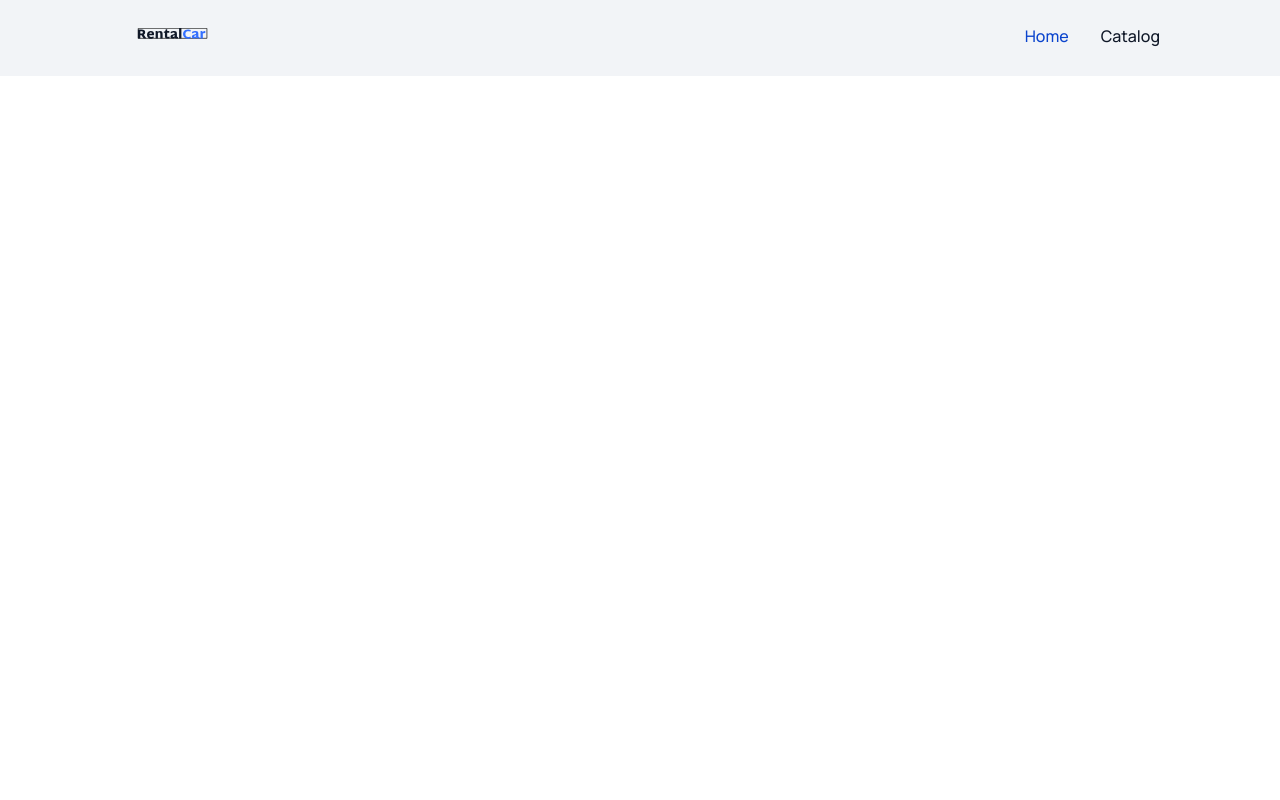
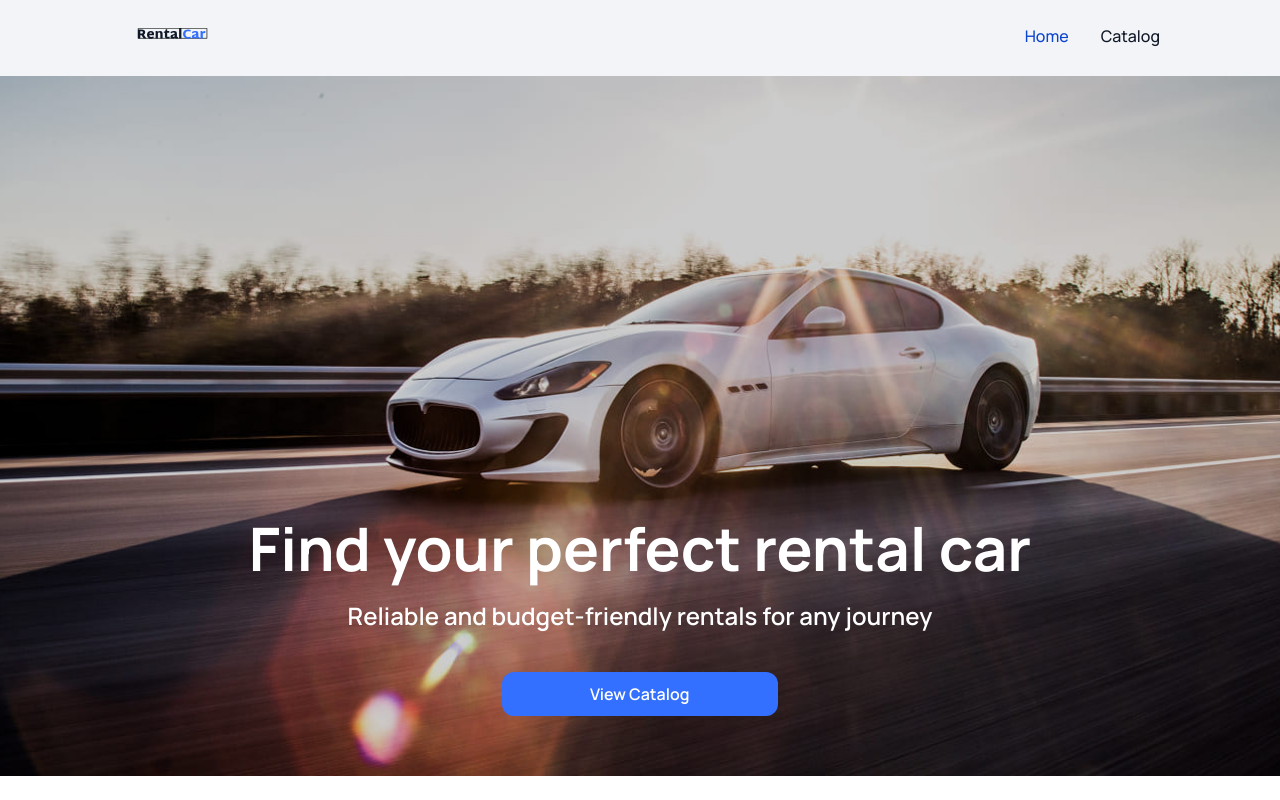
Before and after one commit to BokiiVlad/my-project-RentalCar, a React (Vite) app: page / in a window 1280 px wide. Built offline with nearby package versions, Linux system fonts and the light colour scheme.

Commit message:
created a button, added a part Hero

```diff
--- a/src/components/Button/Button.jsx
+++ b/src/components/Button/Button.jsx
@@ -1,3 +1,13 @@
-const Button = () => {};
+import clsx from "clsx";
+import style from "./Button.module.css";
+import { Link } from "react-router-dom";
+
+const Button = ({ to, className, children, ...rest }) => {
+  return (
+    <Link to={to} className={clsx(style.button, className)} {...rest}>
+      {children}
+    </Link>
+  );
+};
 
 export default Button;
--- a/src/components/Button/Button.module.css
+++ b/src/components/Button/Button.module.css
@@ -0,0 +1,18 @@
+.button {
+  border-radius: 12px;
+  padding: 12px 88px;
+  width: 276px;
+  height: 44px;
+  background-color: #3470ff;
+  color: #fff;
+  margin-left: auto;
+  margin-right: auto;
+  display: block;
+  font-weight: 600;
+  font-size: 16px;
+  line-height: 125%;
+}
+.button:hover {
+  background-color: #0b44cd;
+  color: #fff;
+}
--- /dev/null
+++ b/src/components/HeroSection/HeroSection.jsx
@@ -0,0 +1,16 @@
+import Button from "../Button/Button.jsx";
+import style from "./HeroSection.module.css";
+
+const HeroSection = () => {
+  return (
+    <div className={style.heroBox}>
+      <h1 className={style.title}>Find your perfect rental car</h1>
+      <p className={style.text}>
+        Reliable and budget-friendly rentals for any journey
+      </p>
+      <Button to={"/catalog"}>View Catalog</Button>
+    </div>
+  );
+};
+
+export default HeroSection;
--- /dev/null
+++ b/src/components/HeroSection/HeroSection.module.css
@@ -0,0 +1,24 @@
+.heroBox {
+  background-image: url(../../../assets/hero-photo-optimized.jpg);
+  padding-bottom: 60px;
+  padding-top: 436px;
+  background-repeat: no-repeat;
+  background-position: center;
+  background-size: cover;
+}
+.title {
+  margin-bottom: 16px;
+  font-weight: 700;
+  font-size: 60px;
+  line-height: 120%;
+  text-align: center;
+  color: #fff;
+}
+.text {
+  font-weight: 600;
+  font-size: 24px;
+  line-height: 133%;
+  text-align: center;
+  color: #fff;
+  margin-bottom: 40px;
+}
--- a/src/components/Logo/Logo.jsx
+++ b/src/components/Logo/Logo.jsx
@@ -5,7 +5,10 @@ const Logo = () => {
   return (
     <Link className={style.link} to="/">
       <svg className={style.logo} width="104" height="16">
-        <use href="../../../assets/sprite/sprite.svg#icon-rental-car-shadow" />
+        <use
+          className={style.use}
+          href="../../../assets/sprite/sprite.svg#icon-rental-car-shadow"
+        />
       </svg>
     </Link>
   );
--- a/src/pages/HomePage/HomePage.jsx
+++ b/src/pages/HomePage/HomePage.jsx
@@ -1,3 +1,11 @@
-const HomePage = () => {};
+import HeroSection from "../../components/HeroSection/HeroSection.jsx";
+
+const HomePage = () => {
+  return (
+    <>
+      <HeroSection />
+    </>
+  );
+};
 
 export default HomePage;
```
Also changed, not shown: assets/hero-image-optimized.jpg (deleted), assets/hero-photo-optimized.jpg (added).
